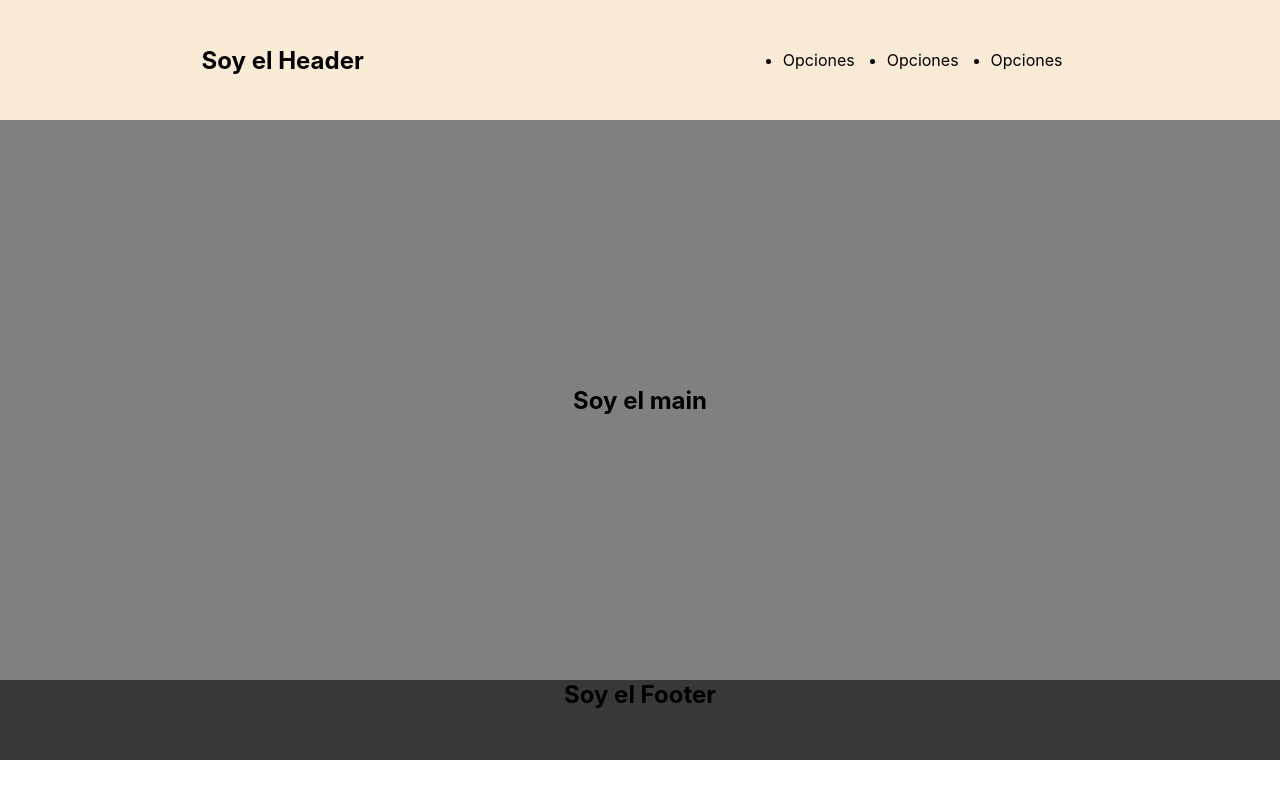
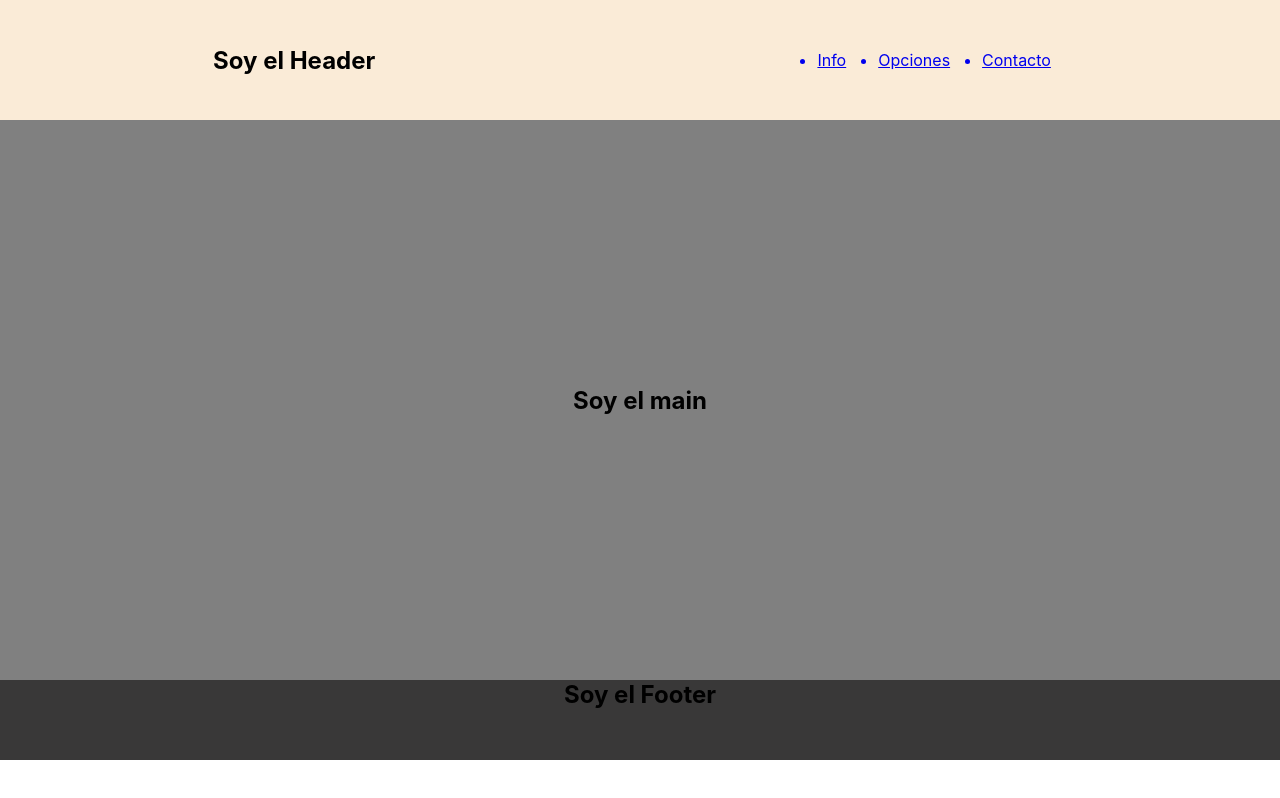
Before and after one commit to MayradelvGonzalez/NewLand, a React (Create React App) app in the folder client/: page / in a window 1280 px wide. Built offline with nearby package versions, Linux system fonts and the light colour scheme.

Commit message:
AgregEstilosOpc

```diff
--- a/client/src/components/Header/Header.jsx
+++ b/client/src/components/Header/Header.jsx
@@ -5,10 +5,11 @@ function Header() {
     return (
 
         <div className="box">   <h2>Soy el Header</h2>
-        <ul className='lista'><li>Opciones</li>
-        <li>Opciones</li>
-        <li>Opciones</li></ul>
-
+            <ul className='lista'>
+                <a href="/Info"><li>Info</li></a>
+                <a href="/proyectos"> <li>Opciones</li></a>
+                <a href="/contacto">  <li> Contacto</li></a>
+            </ul>
         </div>
     )
 }
```
